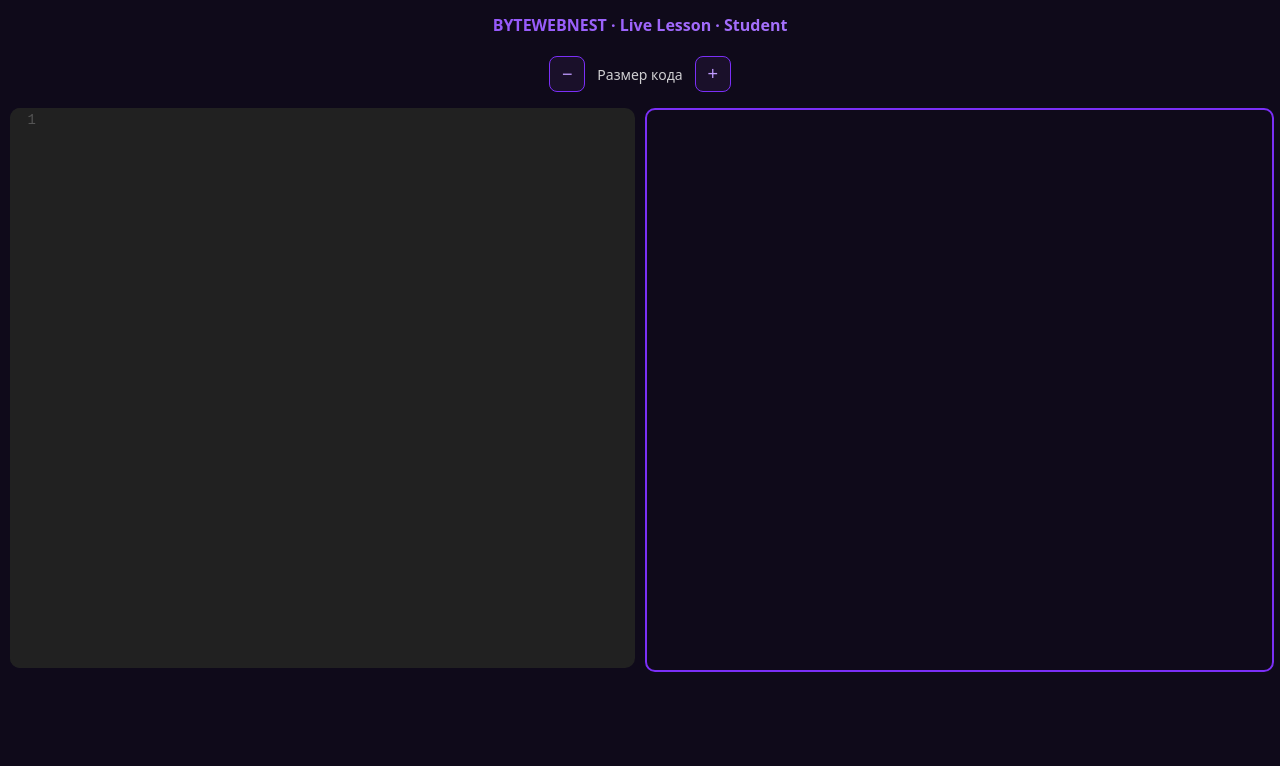
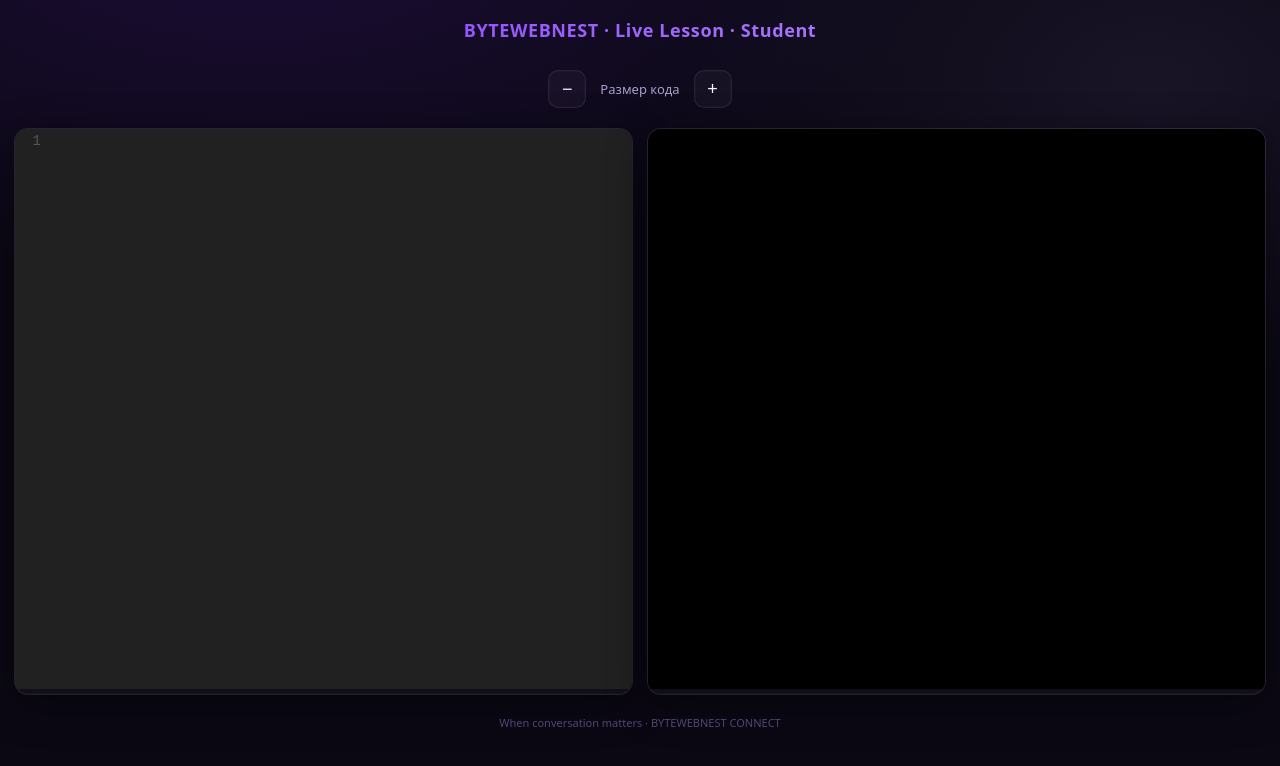
Before and after one commit to admin-bytewebnest/bwn-live-lesson, a website: page public/student.html in a window 1280 px wide. Drawn offline with nearby package versions, Linux system fonts and the light colour scheme.

Commit message:
Переписал дизайн кабинета ученика

```diff
--- a/public/student.html
+++ b/public/student.html
@@ -11,65 +11,141 @@
 <script src="https://cdnjs.cloudflare.com/ajax/libs/codemirror/5.65.16/mode/htmlmixed/htmlmixed.min.js"></script>
 
 <style>
+:root {
+  --bg-main: #0b0814;
+  --bg-panel: rgba(255,255,255,0.03);
+  --border-glass: rgba(255,255,255,0.08);
+  --neon: #7b2ff7;
+  --neon-soft: rgba(123,47,247,.35);
+  --text-main: #f5f3ff;
+  --text-muted: #a89ecb;
+}
+
+* {
+  box-sizing: border-box;
+}
+
 body {
   margin:0;
-  background:#0f0a1a;
-  color:#fff;
-  font-family:system-ui;
+  min-height:100vh;
+  background:
+    radial-gradient(1200px 600px at 20% -10%, rgba(123,47,247,.15), transparent 60%),
+    radial-gradient(800px 500px at 90% 10%, rgba(192,155,255,.08), transparent 60%),
+    var(--bg-main);
+  color:var(--text-main);
+  font-family: system-ui, -apple-system, Segoe UI, sans-serif;
 }
+
+/* ===== HEADER ===== */
 header {
-  padding:14px;
+  padding:18px 20px;
   text-align:center;
-  font-weight:bold;
-  background:linear-gradient(90deg,#7b2ff7,#c09bff);
+  font-weight:600;
+  letter-spacing:.6px;
+  font-size:18px;
+  background:linear-gradient(90deg, #7b2ff7, #c09bff);
   -webkit-background-clip:text;
   -webkit-text-fill-color:transparent;
 }
+
+/* ===== TOP BAR ===== */
 .controls {
   display:flex;
   justify-content:center;
   align-items:center;
-  gap:12px;
-  padding:6px 0;
+  gap:14px;
+  padding:10px 0 6px;
 }
+
+.controls span {
+  font-size:13px;
+  color:var(--text-muted);
+}
+
 .controls button {
-  background:#1a102a;
-  border:1px solid #7b2ff7;
-  color:#c09bff;
+  width:38px;
+  height:38px;
+  border-radius:10px;
+  border:1px solid var(--border-glass);
+  background:var(--bg-panel);
+  color:var(--text-main);
   font-size:18px;
-  width:36px;
-  height:36px;
-  border-radius:8px;
   cursor:pointer;
+  transition:.25s;
+  box-shadow:
+    inset 0 0 0 1px rgba(255,255,255,.02),
+    0 0 0 rgba(123,47,247,0);
 }
+
 .controls button:hover {
-  background:#7b2ff7;
+  border-color:var(--neon);
+  box-shadow:0 0 18px var(--neon-soft);
   color:#fff;
 }
-.controls span {
-  font-size:14px;
-  opacity:.8;
-}
+
+/* ===== LAYOUT ===== */
 .grid {
   display:grid;
   grid-template-columns:1fr 1fr;
-  gap:10px;
-  padding:10px;
+  gap:14px;
+  padding:14px;
 }
+
+@media (max-width: 900px) {
+  .grid {
+    grid-template-columns:1fr;
+  }
+}
+
+/* ===== PANELS ===== */
+.panel {
+  background:var(--bg-panel);
+  border:1px solid var(--border-glass);
+  border-radius:14px;
+  overflow:hidden;
+  backdrop-filter: blur(12px);
+  box-shadow:
+    0 10px 40px rgba(0,0,0,.45),
+    inset 0 0 0 1px rgba(255,255,255,.02);
+}
+
+/* ===== CODEMIRROR ===== */
+.CodeMirror {
+  height:70vh;
+  background:transparent;
+  font-size:14px;
+}
+
+.CodeMirror-gutters {
+  background:transparent;
+  border-right:1px solid rgba(255,255,255,.05);
+}
+
+.CodeMirror-linenumber {
+  color:#6f63a6;
+}
+
+/* ===== PREVIEW ===== */
 iframe {
   width:100%;
   height:70vh;
-  border:2px solid #7b2ff7;
-  border-radius:10px;
+  border:none;
+  background:#000;
 }
-.CodeMirror {
-  height:70vh;
-  border-radius:10px;
+
+/* ===== FOOT NOTE ===== */
+.footer-note {
+  text-align:center;
+  font-size:11px;
+  color:#6d639a;
+  padding:6px 0 12px;
+  opacity:.7;
 }
 </style>
 </head>
 
 <body>
+
 <header>BYTEWEBNEST · Live Lesson · Student</header>
 
 <div class="controls">
@@ -79,8 +155,17 @@ iframe {
 </div>
 
 <div class="grid">
-  <textarea id="code"></textarea>
-  <iframe id="preview"></iframe>
+  <div class="panel">
+    <textarea id="code"></textarea>
+  </div>
+
+  <div class="panel">
+    <iframe id="preview"></iframe>
+  </div>
+</div>
+
+<div class="footer-note">
+  When conversation matters · BYTEWEBNEST CONNECT
 </div>
 
 <script>
@@ -104,16 +189,14 @@ function applyFontSize() {
   codeMirror.getWrapperElement().style.fontSize = currentFontSize + "px"
   codeMirror.refresh()
 }
-
 applyFontSize()
 
-document.getElementById("fontPlus").onclick = () => {
+fontPlus.onclick = () => {
   currentFontSize += 2
   applyFontSize()
 }
-
-document.getElementById("fontMinus").onclick = () => {
-  if (currentFontSize > baseFontSize) {
+fontMinus.onclick = () => {
+  if(currentFontSize > baseFontSize){
     currentFontSize -= 2
     applyFontSize()
   }
@@ -131,17 +214,18 @@ ws.onopen = () => {
 ws.onmessage = e => {
   const msg = JSON.parse(e.data)
 
-  if (msg.type === "update") {
+  if(msg.type === "update"){
     codeMirror.setValue(msg.html)
     previewFrame.srcdoc = msg.html
     applyFontSize()
   }
 
-  if (msg.type === "cursor") {
+  if(msg.type === "cursor"){
     codeMirror.setSelection(msg.from, msg.to)
-    codeMirror.scrollIntoView(msg.from, 100)
+    codeMirror.scrollIntoView(msg.from, 120)
   }
 }
 </script>
+
 </body>
 </html>
```
Also changed, not shown: primer.html (added, +23 -0 lines).
